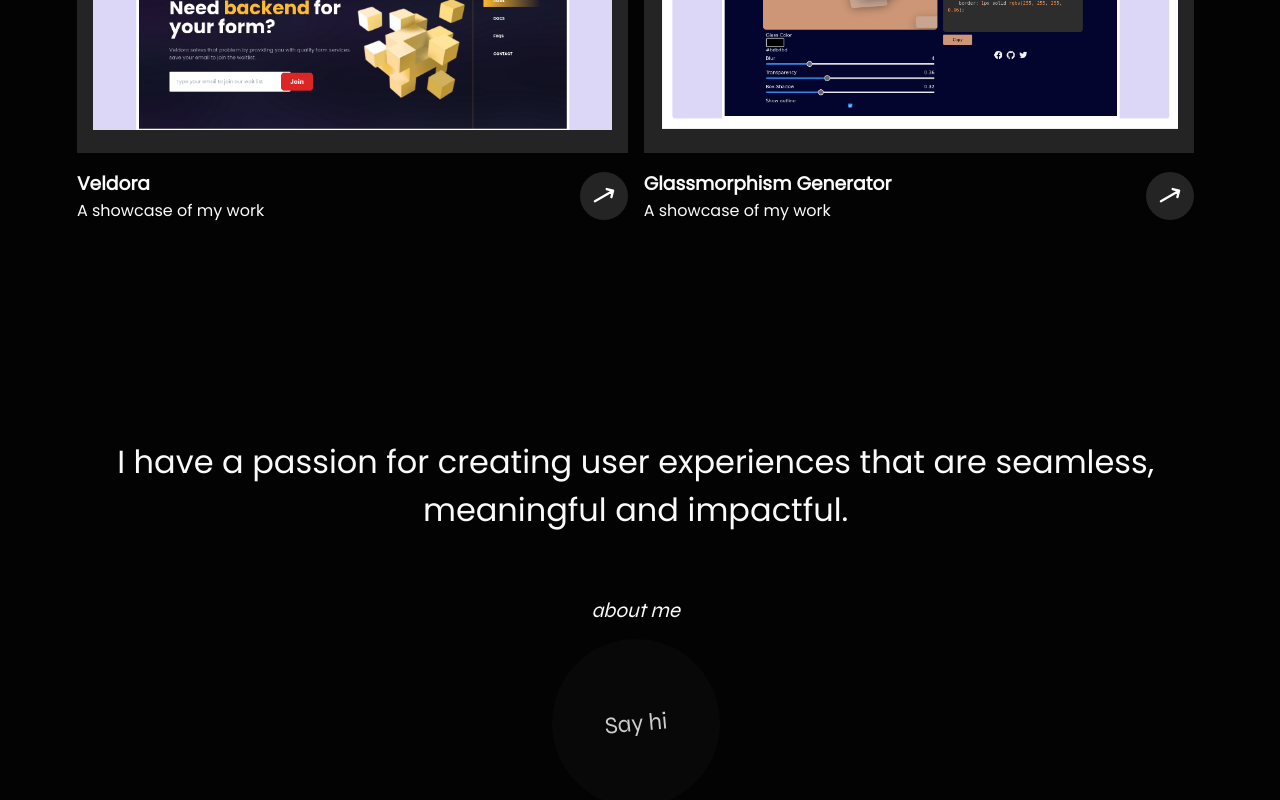
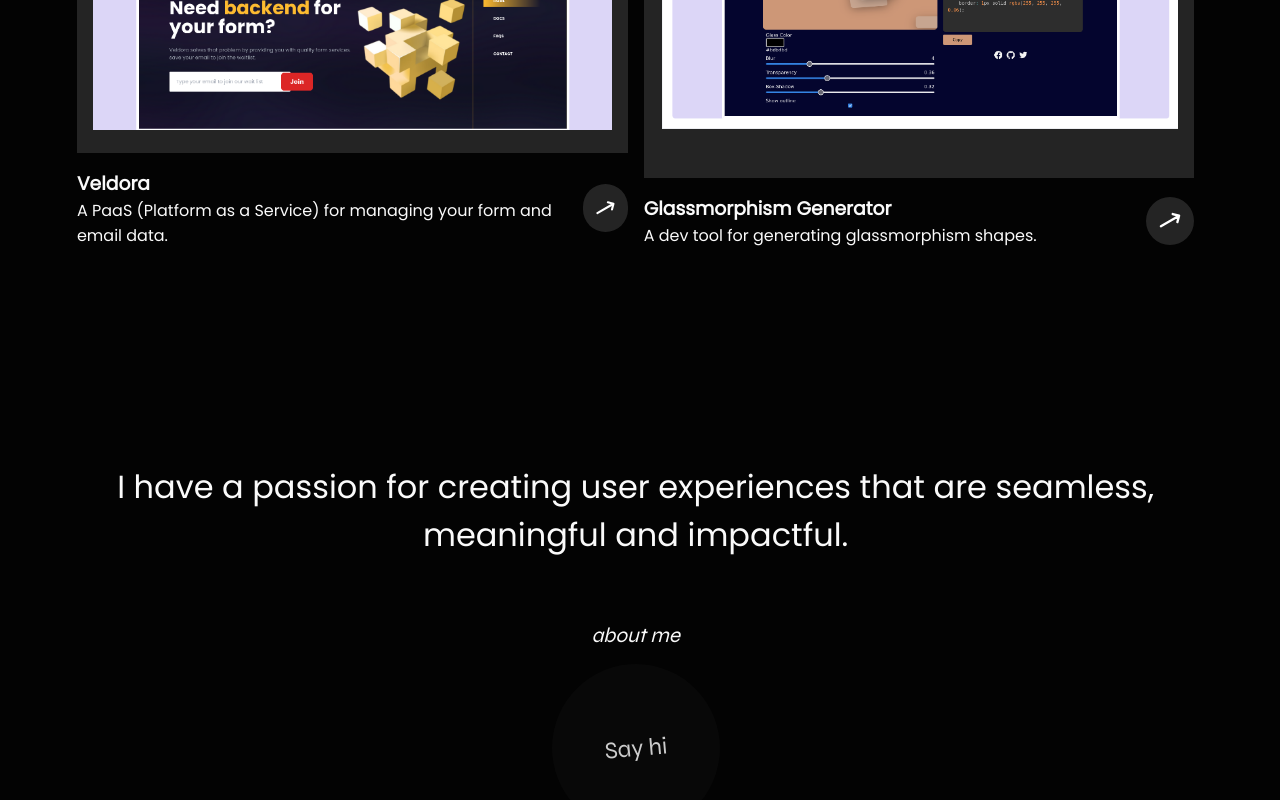
Before and after one commit to princecodes247/princecodes-2022, a Nuxt app: page / in a window 1280 px wide. Shown: the part 1096-1896 px from the top of the page. Built offline with nearby package versions, Linux system fonts and the light colour scheme.

Commit message:
Add description

```diff
--- a/pages/index.vue
+++ b/pages/index.vue
@@ -192,11 +192,11 @@
       projects: [
         {
           name: "Veldora",
-          desc: "A showcase of my work",
+          desc: "A PaaS (Platform as a Service) for managing your form and email data.",
         },
         {
           name: "Glassmorphism Generator",
-          desc: "A showcase of my work",
+          desc: "A dev tool for generating glassmorphism shapes.",
         },
       ],
     };
```
